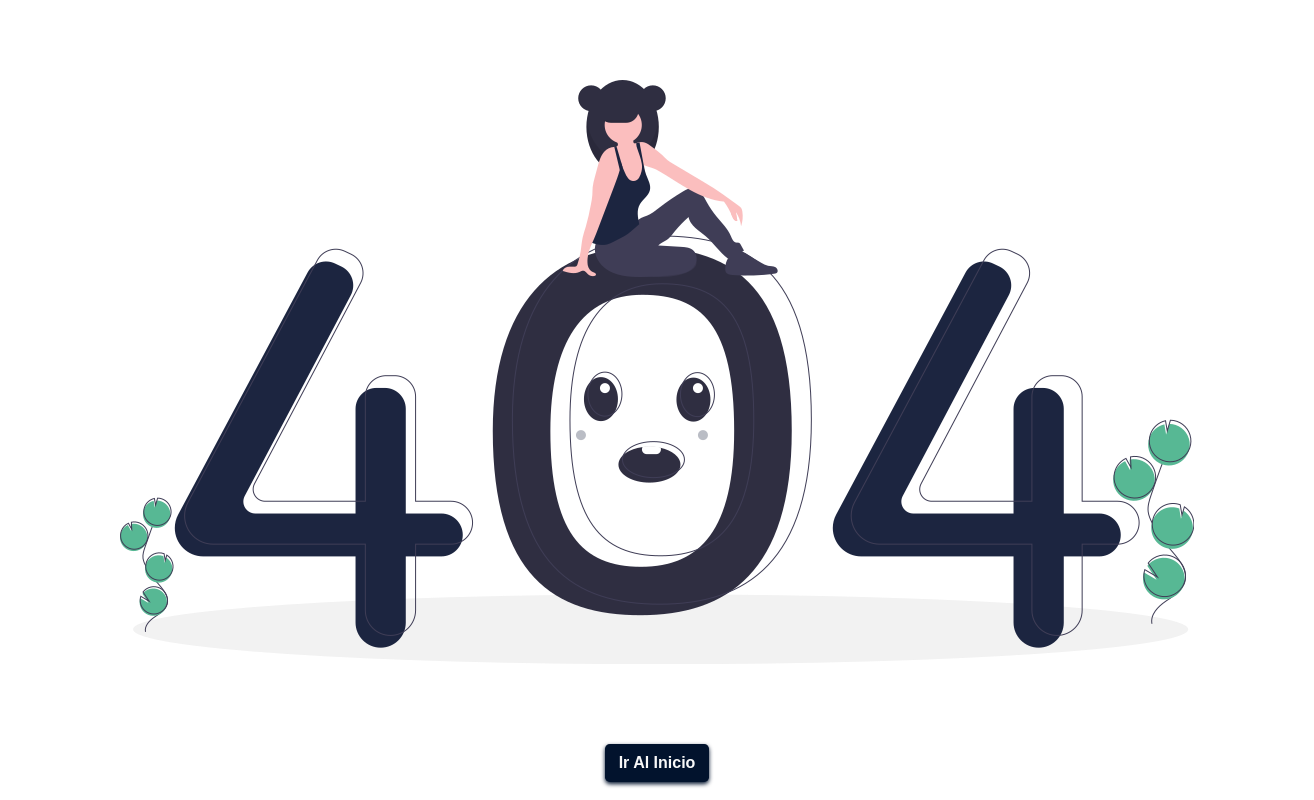
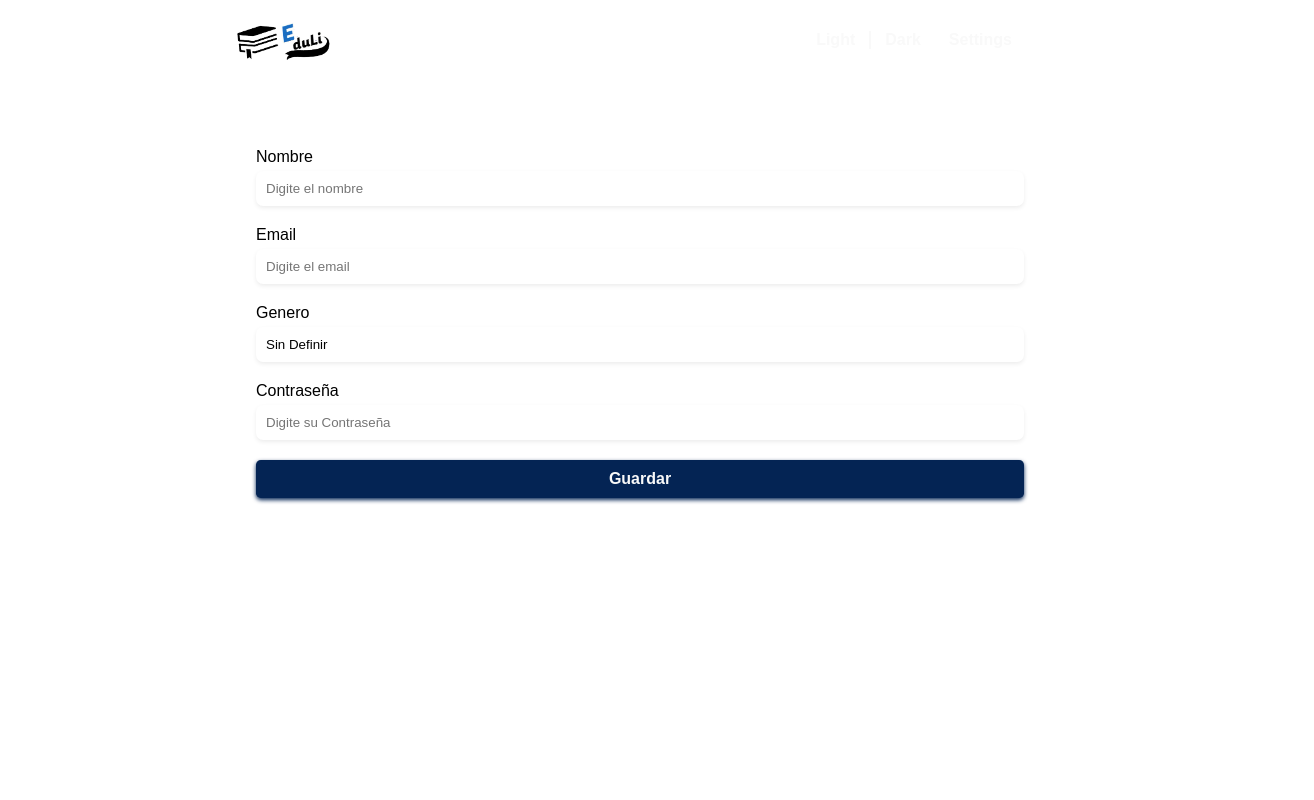
Before and after one commit to Dannschz/Eduli, a React app: page /institute/students/new in a window 1280 px wide. Shown: the whole page, 1314 px wide, since content can reach past the window. Built offline with nearby package versions, Linux system fonts and the light colour scheme; the HTML template or start-up script is replaced by a standard one.

Commit message:
Formulario de Alumnos creado

```diff
--- /dev/null
+++ b/src/frontend/components/Students/StudentForm.tsx
@@ -0,0 +1,113 @@
+import React from 'react';
+import { useForm } from 'react-hook-form';
+import './studentForm.scss';
+
+export default function StudentForm() {
+  const { register, handleSubmit, errors } = useForm();
+  const formSubmit = (data: FormData) => {
+    console.log(data);
+  };
+  return (
+    <div className='formStudentContainer'>
+      <form className='form-control formS' onSubmit={handleSubmit(formSubmit)}>
+        <label htmlFor='StudentName'>
+          <small className='form-description'>Nombre</small>
+          <input
+            type='text'
+            id='StudentName'
+            name='studentName'
+            className='form-input'
+            placeholder='Digite el nombre'
+            ref={register({
+              required: true,
+              min: 1,
+              maxLength: 80,
+            })}
+          />
+          <span
+            className={`form-message text-${
+              errors?.studentName ? 'danger' : 'gray-400'
+            }`}
+          >
+            {errors?.studentName && 'Nombre requerido'}
+          </span>
+        </label>
+
+        {/**   **/}
+        <label htmlFor='StudentEmail'>
+          <small className='form-description'>Email</small>
+          <input
+            id='StudentEmail'
+            type='text'
+            name='studentEmail'
+            className='form-input'
+            placeholder='Digite el email'
+            ref={register({
+              required: true,
+              min: 1,
+              maxLength: 80,
+            })}
+          />
+          <span
+            className={`form-message text-${
+              errors?.studentEmail ? 'danger' : 'gray-400'
+            }`}
+          >
+            {errors?.studentEmail && 'Email requerido'}
+          </span>
+        </label>
+        <label htmlFor='StudentGender'>
+          <small className='form-description'>Genero</small>
+          <select
+            id='StudentGender'
+            name='studentGender'
+            className='form-select background-none'
+            ref={register({
+              required: true,
+              min: 1,
+              maxLength: 80,
+            })}
+          >
+            <option value='Sin Definir' defaultValue='Sin Definir'>
+              Sin Definir
+            </option>
+            <option value='Masculino'>Masculino</option>
+            <option value='Femenino'>Femenino</option>
+          </select>
+          <span
+            className={`form-message text-${
+              errors?.studentGender ? 'danger' : 'gray-400'
+            }`}
+          >
+            {errors?.studentGender && 'Genero requerida'}
+          </span>
+        </label>
+        <label htmlFor='StudentPassword'>
+          <small className='form-description'>Contraseña</small>
+          <input
+            type='text'
+            id='StudentPassword'
+            name='studentPassword'
+            className='form-input'
+            placeholder='Digite su Contraseña'
+            ref={register({
+              required: true,
+              min: 1,
+              maxLength: 80,
+            })}
+          />
+          <span
+            className={`form-message text-${
+              errors?.studentPassword ? 'danger' : 'gray-400'
+            }`}
+          >
+            {errors?.studentPassword && 'Password requerido'}
+          </span>
+        </label>
+        <button type='submit' className='form-button btn'>
+          Guardar
+        </button>
+      </form>
+    </div>
+  );
+}
--- /dev/null
+++ b/src/frontend/components/Students/studentForm.scss
@@ -0,0 +1,11 @@
+.formStudentContainer {
+    display: flex;
+    flex-direction: column;
+    align-items: center;
+    width: 100%;
+    margin-top: 10%;
+
+    .formS {
+        width: 60%;
+    }
+}
--- /dev/null
+++ b/src/frontend/pages/Students/NewStudent.tsx
@@ -0,0 +1,14 @@
+import React from 'react';
+import Sidenav from '../../components/Manager/Sidenav/Sidenav';
+import Toolbar from '../../components/Manager/Toolbar/Toolbar';
+import StudentForm from '../../components/Students/StudentForm';
+
+export default function NewStudent() {
+  return (
+    <>
+      <Toolbar />
+      <Sidenav />
+      <StudentForm />
+    </>
+  );
+}
--- /dev/null
+++ b/src/frontend/pages/Students/Students.tsx
@@ -0,0 +1,16 @@
+import React from 'react';
+import Sidenav from '../../components/Manager/Sidenav/Sidenav';
+import Toolbar from '../../components/Manager/Toolbar/Toolbar';
+import './students.scss';
+
+export default function Students() {
+  return (
+    <>
+      <Toolbar />
+      <Sidenav />
+      <div className='studentsContainer'>
+        <h1>Aquí van los estudiates</h1>
+      </div>
+    </>
+  );
+}
--- /dev/null
+++ b/src/frontend/pages/Students/students.scss
@@ -0,0 +1,5 @@
+.studentsContainer {
+    display: flex;
+    justify-content: center;
+    margin-top: 10%;
+}
--- a/src/frontend/routes/App.tsx
+++ b/src/frontend/routes/App.tsx
@@ -10,6 +10,8 @@ import Institute from '../pages/Institute/Institute';
 import Areas from '../pages/Institute/Areas';
 import Teacher from '../pages/Teacher/Teacher';
 import NewTeacher from '../pages/Teacher/NewTeacher';
+import Students from '../pages/Students/Students';
+import NewStudent from '../pages/Students/NewStudent';
 
 const App = () => {
   const { theme } = useStateValue();
@@ -29,6 +31,8 @@ const App = () => {
           <Route exact path='/manager/settings' component={Settings} />
           <Route exact path='/manager/teachers' component={Teacher} />
           <Route exact path='/manager/teachers/new' component={NewTeacher} />
+          <Route exact path='/institute/students' component={Students} />
+          <Route exact path='/institute/students/new' component={NewStudent} />
           <Route component={NotFound} />
         </Switch>
       </Layout>
```
